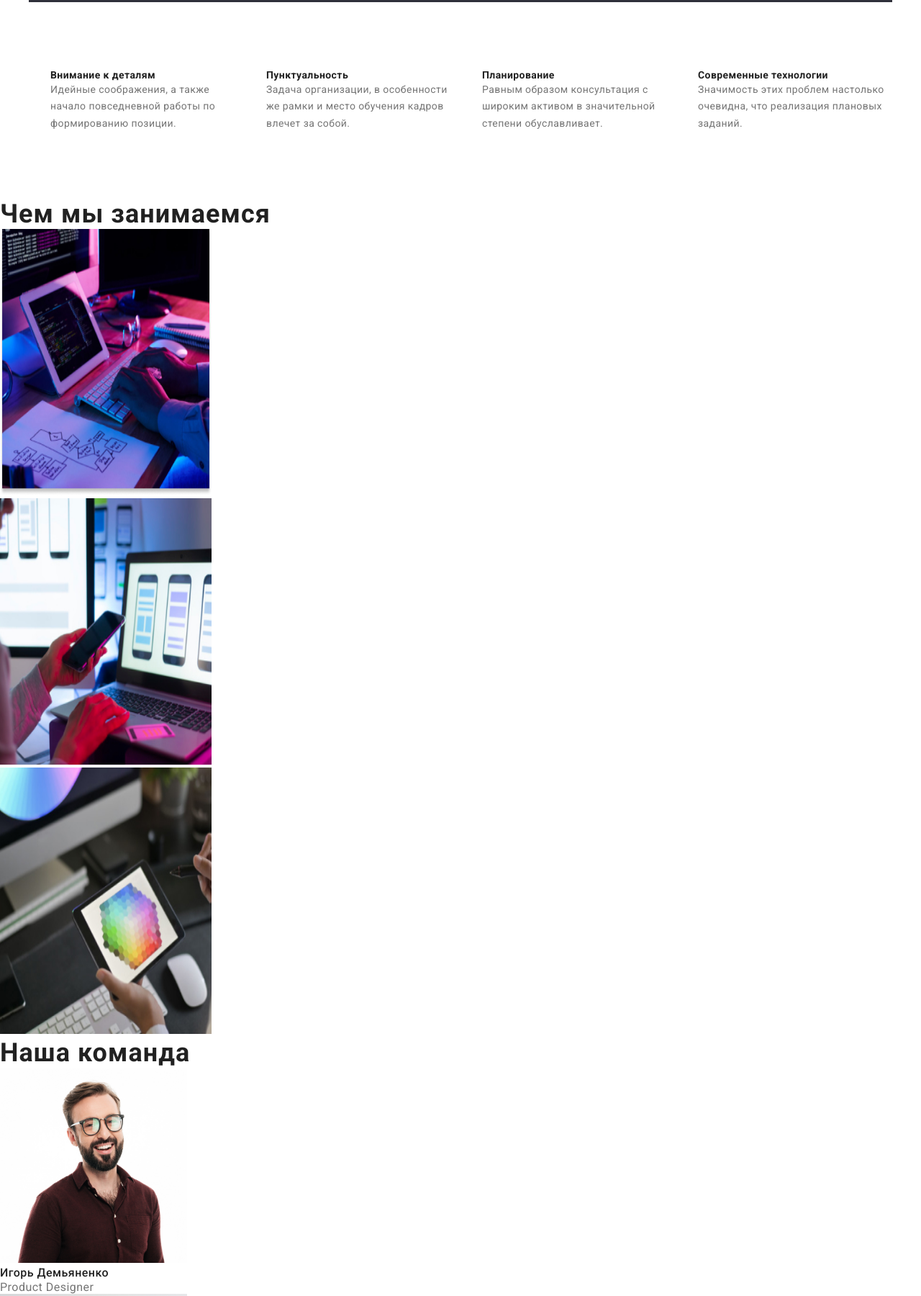
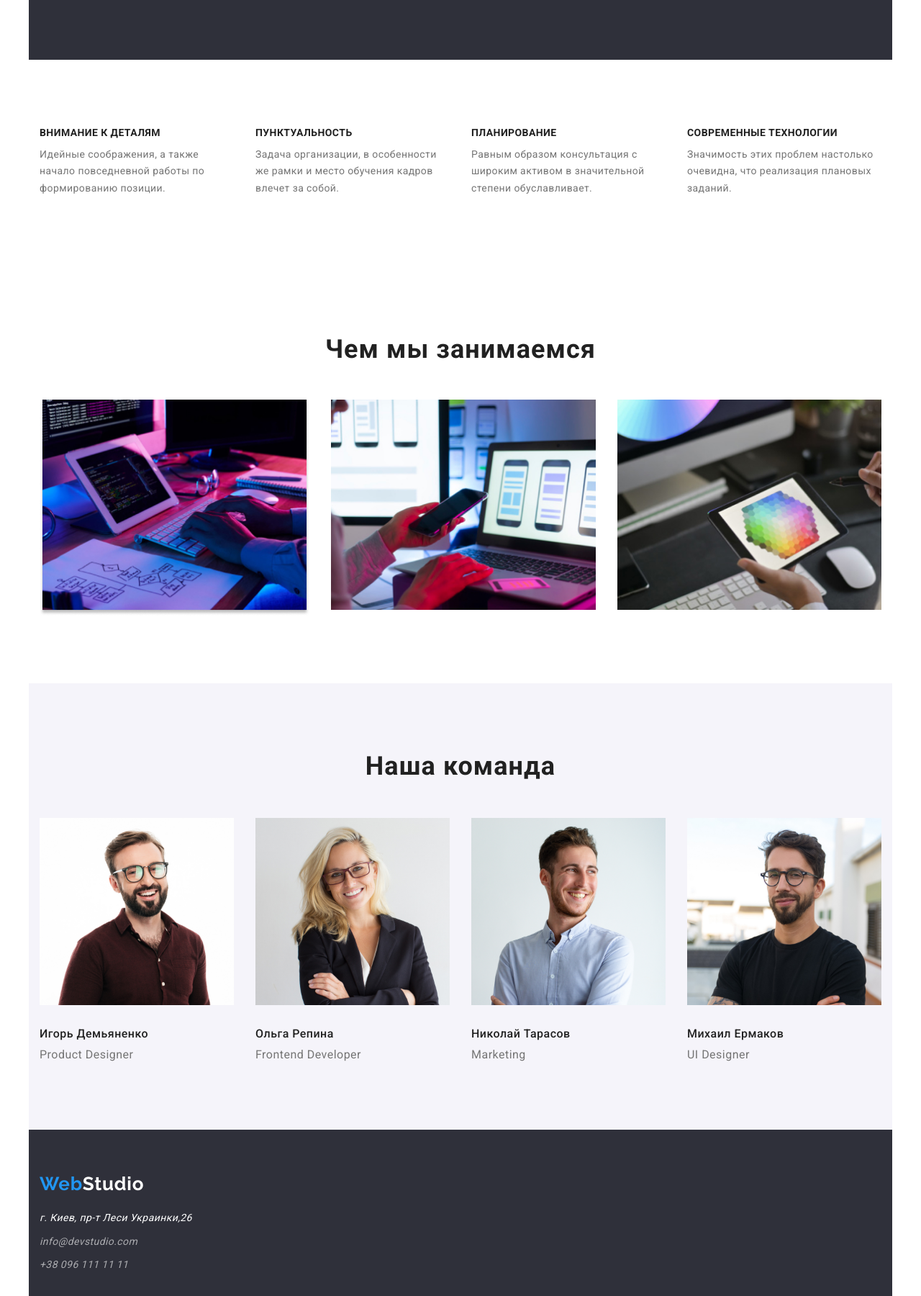
Before and after one commit to HrytsyliakBohdan/goit-markup-hw-03, a plain HTML site: page index.html in a window 1280 px wide. Shown: the part 677-2477 px from the top of the page at 72% size. Drawn offline with nearby package versions, Linux system fonts and the light colour scheme.

Commit message:
завершив дз без деяких правок

```diff
--- a/css/style.css
+++ b/css/style.css
@@ -37,7 +37,11 @@ ul {
 .list {
   list-style-type: none;
 }
-
+img {
+  display: block;
+  width: 100%;
+  height: auto;
+}
 .header-link:hover,
 .header-link:focus {
   color: var(--active-text-color);
@@ -52,7 +56,7 @@ ul {
 }
 
 /*----------------Header------------------------*/
-.header .container {
+.header {
   display: flex;
   align-items: center;
 }
@@ -88,7 +92,10 @@ ul {
 }
 .header-adress {
   display: flex;
-  margin-left: auto;
+  margin-right: auto;
+}
+.adress-item:not(:last-child) {
+  margin-right: 50px;
 }
 .header-link {
   font-weight: 500;
@@ -98,9 +105,10 @@ ul {
   color: var(--main-text-color);
 
   display: block;
-  padding-top: 25px;
-  padding-bottom: 24px;
+  padding-top: 33px;
+  padding-bottom: 31px;
 }
+
 .active {
   color: var(--active-text-color);
 }
@@ -110,10 +118,9 @@ ul {
   line-height: 1.1;
   letter-spacing: 0.02em;
   color: var(--additional-text-color);
-  margin-right: 50px;
   display: block;
-  padding-top: 25px;
-  padding-bottom: 24px;
+  padding-top: 32px;
+  padding-bottom: 32px;
 }
 .header-tel {
   font-weight: 500;
@@ -122,8 +129,8 @@ ul {
   letter-spacing: 0.02em;
   color: var(--additional-text-color);
   display: block;
-  padding-top: 25px;
-  padding-bottom: 24px;
+  padding-top: 32px;
+  padding-bottom: 32px;
 }
 /*--------------------hero-------------------------------*/
 .hero {
@@ -138,11 +145,14 @@ ul {
   letter-spacing: 0.06em;
   color: var(--only-text-color);
   padding-top: 200px;
+  text-transform: uppercase;
 }
 .hero-button {
   font-family: Roboto;
   font-weight: 700;
   font-size: 16px;
+  width: 200px;
+  height: 50px;
   line-height: 1.9;
   letter-spacing: 0.06em;
   color: var(--only-text-color);
@@ -160,7 +170,6 @@ ul {
   margin-left: auto;
 }
 .hero-tho-list .hero-tho-item {
-  width: 270px;
   margin-right: 30px;
 }
 .hero-tho-item:nth-child(4n) {
@@ -172,20 +181,46 @@ ul {
   line-height: 1.1;
   letter-spacing: 0.03em;
   color: var(--main-text-color);
+  text-transform: uppercase;
+  margin-bottom: 10px;
+  width: 270px;
+  height: 16px;
 }
 .hero-tho-pr {
   font-weight: 400;
   font-size: 14px;
   line-height: 1.7;
   letter-spacing: 0.03em;
+  width: 270px;
+  height: 75px;
   color: var(--additional-text-color);
 }
-.work-item {
+.work {
+  display: flex;
+}
+.work-title {
   font-weight: 700;
   font-size: 36px;
   line-height: 1.1;
   letter-spacing: 0.03em;
+  text-align: center;
+  margin-bottom: 50px;
   color: var(--main-text-color);
+}
+.work-images {
+  display: flex;
+  margin-right: auto;
+  margin-left: auto;
+}
+.work-images .work-item {
+  margin-right: 30px;
+}
+.work-item:nth-child(3n) {
+  margin-right: 0;
+}
+.hero-team {
+  display: flex;
+  background-color: #f5f4fa;
 }
 .hero-team-title {
   font-weight: 700;
@@ -193,13 +228,26 @@ ul {
   line-height: 1.2;
   letter-spacing: 0.03em;
   color: var(--main-text-color);
+  text-align: center;
+  margin-bottom: 50px;
 }
-
+.hero-team-list {
+  display: flex;
+  margin-right: auto;
+  margin-left: auto;
+}
+.hero-team-list .team-item {
+  margin-right: 30px;
+}
+.team-item:nth-child(4n) {
+  margin-right: 0;
+}
 .hero-team-name {
   font-weight: 500;
   font-size: 16px;
   line-height: 1.2;
   letter-spacing: 0.03em;
+  margin-top: 30px;
   color: var(--main-text-color);
 }
 .hero-team-spec {
@@ -207,14 +255,24 @@ ul {
   font-size: 16px;
   line-height: 1.2;
   letter-spacing: 0.03em;
+  margin-top: 10px;
   color: var(--additional-text-color);
 }
 /*-----------------------footer------------------------------*/
+.footer {
+  padding-top: 60px;
+  padding-bottom: 60px;
+  background-color: #2f303a;
+}
 .footer-logo {
+  font-family: Raleway;
   font-weight: 700;
   font-size: 26px;
   line-height: 1.2;
   letter-spacing: 0.03em;
+  text-decoration: none;
+  display: block;
+  margin-bottom: 20px;
   color: var(--only-text-color);
 }
 .footer-span {
@@ -222,16 +280,18 @@ ul {
   font-size: 26px;
   line-height: 1.2;
   letter-spacing: 0.03em;
+  margin-bottom: 20px;
   color: var(--active-text-color);
 }
-.footer {
-  background-color: #2f303a;
-}
+
 .footer-maps {
   font-weight: 400;
   font-size: 14px;
   line-height: 1.7;
   letter-spacing: 0.03em;
+  margin-bottom: 9px;
+  display: block;
+  text-decoration: none;
   color: var(--only-text-color);
 }
 .footer-mail {
@@ -239,6 +299,8 @@ ul {
   font-size: 14px;
   line-height: 1.7;
   letter-spacing: 0.03em;
+  display: block;
+  margin-bottom: 9px;
   color: rgba(255, 255, 255, 0.6);
 }
 .footer-tel {
@@ -246,6 +308,7 @@ ul {
   font-size: 14px;
   line-height: 1.7;
   letter-spacing: 0.03em;
+  display: block;
   color: rgba(255, 255, 255, 0.6);
 }
 /*---------------------portfolio hero-------------------*/
@@ -254,13 +317,41 @@ ul {
   color: var(--only-text-color);
   background-color: var(--active-text-color);
 }
+.filter {
+  display: flex;
+  justify-content: center;
+  margin-bottom: 50px;
+}
+.filter-item:not(:last-child) {
+  margin-right: 8px;
+}
 .filter-button {
   font-weight: 500;
   font-size: 16px;
   line-height: 1.6;
   letter-spacing: 0.03em;
+  border-radius: 4px;
+  padding: 6px 22px;
+  border: none;
+  background-color: #f5f4fa;
   color: var(--main-text-color);
   cursor: pointer;
+}
+.portfolio {
+  display: flex;
+  flex-wrap: wrap;
+  padding: 0;
+  margin: 0;
+  margin-right: calc(-1 * 30px);
+  margin-bottom: calc(-1 * 30px);
+}
+.portfolio-item {
+  flex-basis: calc(100% / 3 - 30px);
+  margin-right: 30px;
+  margin-bottom: 30px;
+}
+.portfolio-link {
+  display: block;
 }
 .portfolio-title {
   font-weight: 700;
@@ -268,11 +359,13 @@ ul {
   line-height: 2;
   letter-spacing: 0.06em;
   color: var(--main-text-color);
+  margin-top: 20px;
 }
 .portfolio-text {
   font-weight: 400;
   font-size: 16px;
   line-height: 1.8;
   letter-spacing: 0.03em;
+  margin-top: 4px;
   color: var(--additional-text-color);
 }
--- a/index.html
+++ b/index.html
@@ -24,8 +24,8 @@
                  </ul>
               </nav>
                <ul class="header-adress list">
-                 <li class="item"><a class="header-mail link" href="mailto:info@devstudio.com">info@devstudio.com</a></li>
-                  <li class="item"><a class="header-tel link" href="tel:+380961111111">+38 096 111 11 11</a></li>
+                 <li class="adress-item"><a class="header-mail link" href="mailto:info@devstudio.com">info@devstudio.com</a></li>
+                  <li class="adress-item"><a class="header-tel link" href="tel:+380961111111">+38 096 111 11 11</a></li>
                </ul>
             </div>
        </header>
@@ -36,7 +36,6 @@
                </section>
                <section class="hero-tho container">
                    <h2 hidden>мои сильные качества</h2>
-                <div class="container">
                 <div class="section">
                    <ul class="hero-tho-list list">
                        <li class="hero-tho-item">
@@ -56,42 +55,47 @@
                          <p class="hero-tho-pr">Значимость этих проблем настолько очевидна, что реализация плановых заданий.</p>
                         </li>
                    </ul>
-                </div></div>
+                </div>
               </section>
-              <section class="work">
-                      <h2 class="work-item">Чем мы занимаемся</h2>
+              <section class="work container ">
+                 <div class="section">
+                         <h2 class="work-title">Чем мы занимаемся</h2>
                      <ul class="work-images list">
-                     <li> <img src="./images/images1.jpg" alt="белый планшет" height="370" width="294"/></li>
-                     <li> <img src="./images/images2.jpg" alt="телефон с ноутбуком" height="370" width="294"/></li>
-                     <li> <img src="./images/images3.jpg" alt="девушка держит планшет" height="370" width="294"/></li>
+                        <li class="work-item"><img src="./images/images1.jpg" alt="белый планшет" height="370" width="294"/></li>
+                        <li class="work-item"><img src="./images/images2.jpg" alt="телефон с ноутбуком" height="370" width="294"/></li>
+                        <li class="work-item"><img src="./images/images3.jpg" alt="девушка держит планшет" height="370" width="294"/></li>
                      </ul>
+                 </div>
               </section>
-              <section class="hero-team">
+              <section class="hero-team container">
+                 <div class="section">
                       <h2 class="hero-team-title">Наша команда</h2>
                     <ul class="hero-team-list list">
-                     <li><img src="./images/Team images/team foto1.jpg" alt="парень в очках и с бородой" height="270" width="260"/>
-                     <h3 class="hero-team-name class=">Игорь Демьяненко</h3>
+                      <li class="team-item" >
+                        <img src="./images/Team images/team foto1.jpg" alt="парень в очках и с бородой" height="270" width="260"/>
+                        <h3 class="hero-team-name">Игорь Демьяненко</h3>
                         <p  class="hero-team-spec" lang="en">Product Designer</p>
                       </li>
-                     <li>
+                      <li class="team-item" >
                         <img src="./images/Team images/team foto2.jpg" alt="девушка блондинка" height="270" width="260"/>
-                        <h3 class="hero-team-name class=">Ольга Репина</h3>
+                        <h3 class="hero-team-name">Ольга Репина</h3>
                         <p  class="hero-team-spec" lang="en">Frontend Developer</p>
                       </li>
-                     <li>
+                      <li class="team-item" >
                         <img src="./images/Team images/team foto3.jpg" alt="парень в рубашке" height="270" width="260"/>
-                        <h3 class="hero-team-name class=">Николай Тарасов</h3>
+                        <h3 class="hero-team-name">Николай Тарасов</h3>
                         <p  class="hero-team-spec" lang="en">Marketing</p>
                       </li>
-                     <li>
+                      <li class="team-item" >
                         <img src="./images/Team images/team foto4.jpg" alt="парень в очках и с бородой и черной футболке" height="270" width="260"/>
-                        <h3 class="hero-team-name class=">Михаил Ермаков</h3>
+                        <h3 class="hero-team-name">Михаил Ермаков</h3>
                         <p  class="hero-team-spec" lang="en">UI Designer</p>
                       </li>
                     </ul>
+                 </div>
               </section>
            </main>
-      <footer class="footer">
+      <footer class="footer container ">
                   <a class="footer-logo link" href="" lang="en"><span class="footer-span">Web</span>Studio</a>
             <address class="footer-address">
                <ul class="footer-list list">
```
Also changed, not shown: portfolio.html (+11 -4 lines). Lines whose indentation alone changed are shown as unchanged.
